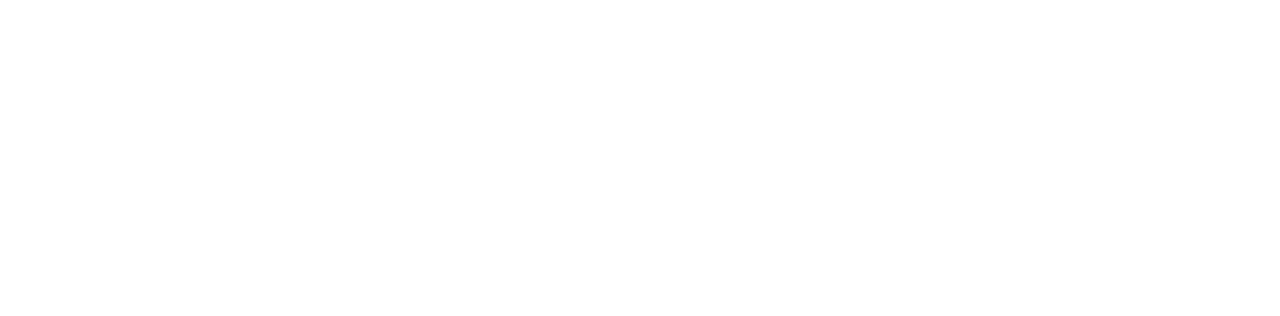
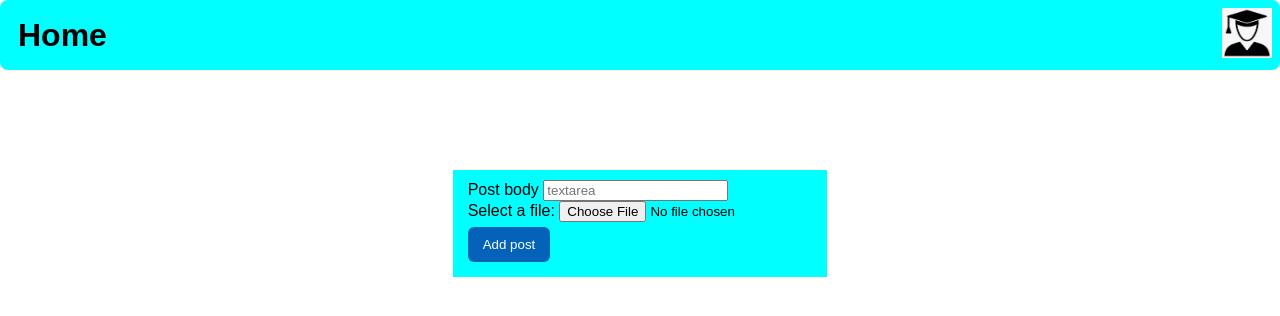
Before and after one commit to Kuulike/WAD2022-HWTeamAY, a plain HTML site: page addPost.html in a window 1280 px wide. Drawn offline with Linux system fonts and the light colour scheme.

Commit message:
First version of the Add Post page

```diff
--- a/addPost.html
+++ b/addPost.html
@@ -4,9 +4,35 @@
     <meta charset="UTF-8">
     <meta http-equiv="X-UA-Compatible" content="IE=edge">
     <meta name="viewport" content="width=device-width, initial-scale=1.0">
+    <link rel="stylesheet" href="res/css/loginStyle.css">
     <title>Add Post</title>
 </head>
 <body>
+    <header class="header">
+        <ul class="navbar">
+            <li class="navoption"><a href="index.html"><strong>Home</strong></a></li>
+            <!--
+            <li>|</li>
+            <li class="navoption"><a href="index.html"><strong>AddPost</strong></a></li>
+            -->
+        </ul>
+        <picture class="logo"><img src="res/images/me.png" width="50" height="50" alt="Page logo"></picture>
+      </header>
+
+    <section class="addpost-page">
+
+        <form action="index.html">
+
+          <div><label>Post body</label>
+          <input type="text" id="postText" placeholder="textarea" rows="50" ></div>
+
+          <div><label for="myfile">Select a file:</label>
+          <input type="file" id="myfile" name="myfile"></div>
+
+          <button type="submit" id="addpostbutton">Add post</button>
+        </form>
+
+      </section>
 
 </body>
 </html>
--- a/res/css/loginStyle.css
+++ b/res/css/loginStyle.css
@@ -90,3 +90,30 @@ a {
     background-color: blue;
     color: white;
 }
+
+/* Add post page settings */
+.addpost-page {
+    display: flex;
+    flex-direction: column;
+    align-items: center;
+    justify-content: center;
+    width: 10;
+
+    padding: 10px 15px;
+    margin: 100px;
+    background-color: aqua;
+}
+
+
+#addpostbutton {
+    padding: 10px 15px;
+    margin: 5px 0px;
+    border: none;
+    border-radius: 6px;
+    color: #ffffff;
+    background-color: #0463b9;
+}
+
+#addpostbutton:hover {
+	background-color: #034784;
+}
```
